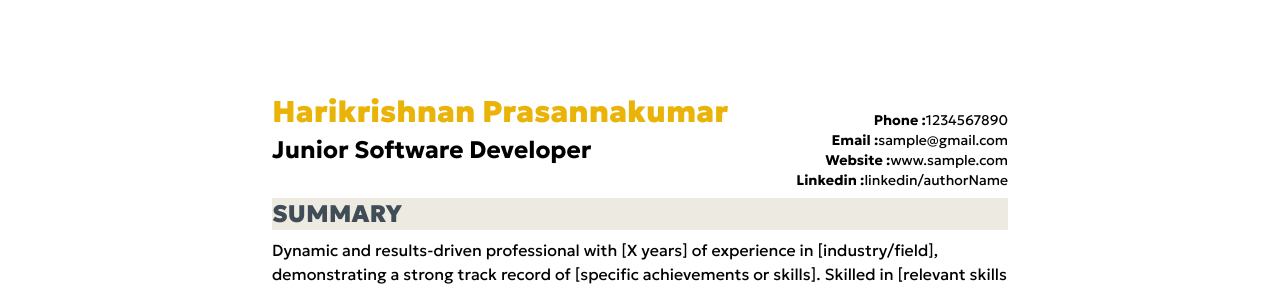
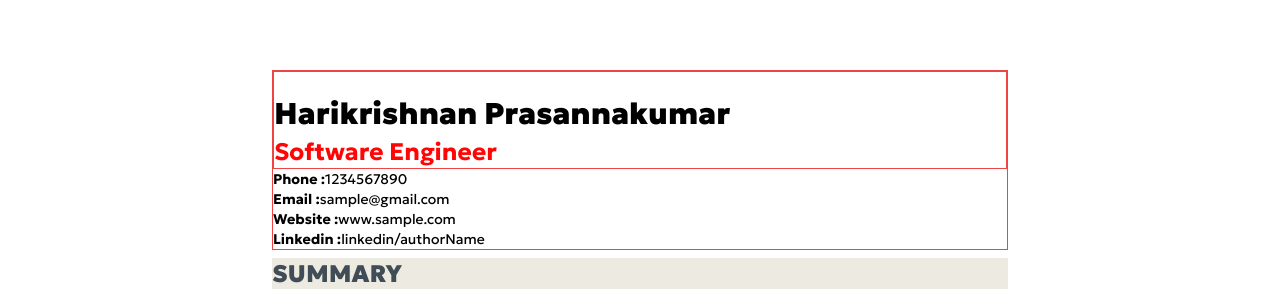
Before and after one commit to HarikrishnanYPR1707/EcliptiQ, a React (Vite) app: page /templates/sde/elr in a window 1280 px wide. Shown: the part 282-571 px from the top of the page. Built offline with nearby package versions, Linux system fonts and the light colour scheme; no server answers; a web font is replaced by a local one.

Commit message:
Added Changes

```diff
--- a/src/components/resumeTemplates/sde/SdeElr.jsx
+++ b/src/components/resumeTemplates/sde/SdeElr.jsx
@@ -31,14 +31,16 @@ const SdeElr = () => {
           className="min-h-[1131px] w-full max-w-[800px] bg-white p-8 font-geologica text-black"
         >
           {/* resume header section  */}
-          <div className="flex items-start justify-between">
-            <div className="">
-              <h1 className="flex flex-col items-center justify-center pb-1 pt-6 text-center text-3xl font-black text-yellow-500">
+          <div className="border border-red-500">
+            <div className="border border-red-500">
+              <h1 className="pb-1 pt-6 text-3xl font-black">
                 Harikrishnan Prasannakumar
               </h1>
-              <h3 className="text-2xl font-bold">Junior Software Developer</h3>
+              <h3 className="text-2xl font-bold text-[#ff0505]">
+                Software Engineer
+              </h3>
             </div>
-            <div className="flex flex-col items-end pt-10">
+            <div className="    ">
               <p className="w-fit text-sm">
                 <span className="font-bold">Phone :</span>
                 <span className="">1234567890</span>
```
